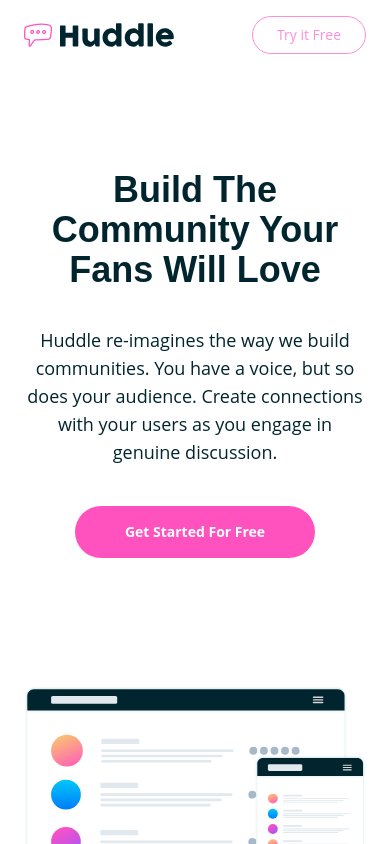
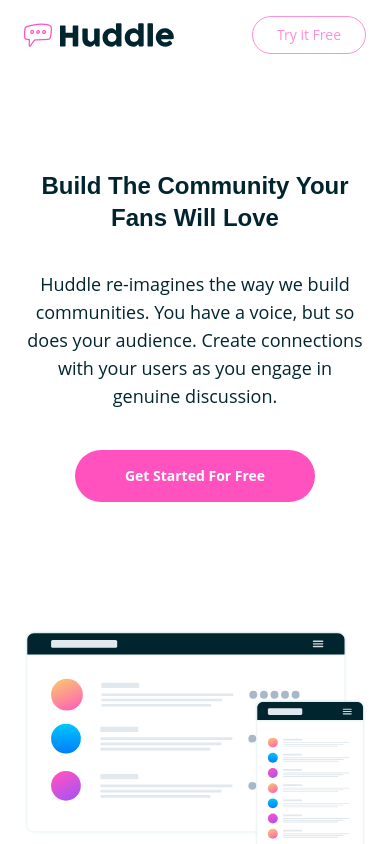
Before and after one commit to Cybermariam/Huddle-Landing-Page, a React (Vite) app: page / in a window 390 px wide. Shown: the top 844 px of the page. Built offline with nearby package versions, Linux system fonts and the light colour scheme.

Commit message:
button edited

```diff
--- a/src/Header.jsx
+++ b/src/Header.jsx
@@ -2,7 +2,7 @@
 const Header = () => {
   return (
     <div>
-      <nav className="max-w-[1440px] mx-auto flex items-center justify-between px-6 py-4 md:px-16 md:py-6">
+      <nav className="max-w-[1440px] mx-auto flex items-center justify-between px-6 py-4 md:px-16 md:py-6 gap-2">
         <img
           src={Logo}
           className="w-[150px] md:w-[180px] lg:w-[250px]"
--- a/src/components/CallToAction.jsx
+++ b/src/components/CallToAction.jsx
@@ -6,7 +6,7 @@
       <h3 className="text-3xl sm:text-3xl font-bold text-[#00252e] max-w-sm mx-auto md:max-w-xl lg:text-[45px] lg:max-w-3xl mb-5">
         Ready To Build Your Community?
       </h3>
-      <button className="bg-[hsl(322,100%,66%)] text-white rounded-[2rem] px-6 py-3 text-md font-semibold mt-5 w-[40%] md:w-[50%] lg:w-[25%] lg:text-xl hover:bg-pink-300 transition duration-300">
+      <button className="bg-[hsl(322,100%,66%)] text-white rounded-[2rem] px-6 py-3 text-sm font-semibold mt-5 w-[70%] sm:w-[60%] md:w-[50%] lg:w-[25%] lg:text-xl hover:bg-pink-300 transition duration-300">
         Get Started For Free
       </button>
     </section>
--- a/src/components/HeroSection.jsx
+++ b/src/components/HeroSection.jsx
@@ -1,36 +1,10 @@
-// import ScreenImage from '../assets/images/screen-mockups.svg';
-
-// const HeroSection = () => {
-//   return (
-//     <section className="flex flex-col items-center px-6 text-center">
-//       <h1 className="text-2xl md:text-4xl lg:text-5xl pb-4 text-[#00252e] max-w-sm md:max-w-3xl lg:max-w-6xl">
-//         Build The Community Your Fans Will Love
-//       </h1>
-//       <p className="mt-5 text-lg md:text-lg lg:text-2xl text-[#00252e] max-w-3xl">
-//         Huddle re-imagines the way we build communities. You have a voice, but
-//         so does your audience. Create connections with your users as you engage
-//         in genuine discussion.
-//       </p>
-//       <button className="bg-[hsl(322,100%,66%)] cursor-pointer text-white rounded-full p-4 text-sm font-bold mt-10 w-[70%] sm:w-[40%] md:w-[40%] lg:w-[30%] md:text-base lg:text-lg lg:p-6">
-//         Get Started For Free
-//       </button>
-//       <img
-//         src={ScreenImage}
-//         alt="Screen Mockup"
-//         className="w-full sm:w-[400px] lg:w-[1000px] mt-32"
-//       />
-//     </section>
-//   );
-// };
-
-// export default HeroSection;
 import React from 'react';
 import ScreenImage from '../assets/images/screen-mockups.svg';
 
 const HeroSection = () => {
   return (
     <header className="flex flex-col items-center px-6 text-center">
-      <h1 className="text-4xl md:text-4xl lg:text-5xl pb-4 text-[#00252e] max-w-sm md:max-w-3xl lg:max-w-6xl">
+      <h1 className="text-2xl md:text-4xl lg:text-5xl pb-4 text-[#00252e] max-w-sm md:max-w-3xl lg:max-w-6xl">
         Build The Community Your Fans Will Love
       </h1>
       <p className="mt-5 text-lg md:text-lg lg:text-2xl text-[#00252e] max-w-3xl">
```
